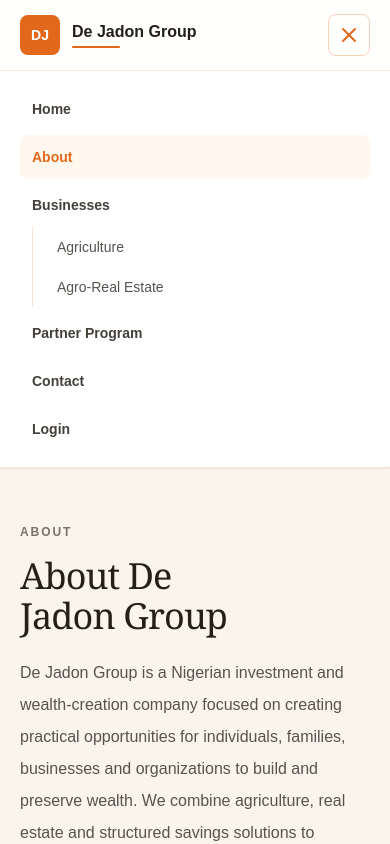
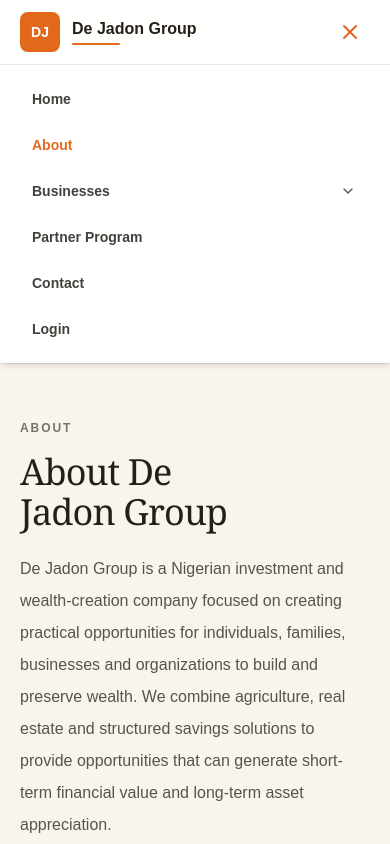
Before and after one commit to Emiloart/Dejadongroup, a Next.js app: page /about in a window 390 px wide. Both pictures are taken after a click on the button "Open navigation". Shown: the top 844 px of the page. Built offline with nearby package versions, Linux system fonts and the light colour scheme.

Commit message:
Improve desktop and mobile navigation

```diff
--- a/src/components/site-header.tsx
+++ b/src/components/site-header.tsx
@@ -7,78 +7,88 @@
 import { businesses, mainNavigation } from "@/lib/site-data";
 
 function isActivePath(pathname: string, href: string) {
-  if (href === "/") return pathname === href;
-  return pathname === href || pathname.startsWith(`${href}/`);
+  return href === "/" ? pathname === "/" : pathname === href || pathname.startsWith(`${href}/`);
 }
 
 export function SiteHeader() {
   const pathname = usePathname();
   const [menuOpen, setMenuOpen] = useState(false);
   const [businessesOpen, setBusinessesOpen] = useState(false);
+  const [mobileBusinessesOpen, setMobileBusinessesOpen] = useState(false);
   const dropdownRef = useRef<HTMLDivElement>(null);
+  const dropdownButtonRef = useRef<HTMLButtonElement>(null);
+  const firstBusinessLinkRef = useRef<HTMLAnchorElement>(null);
+  const mobileMenuButtonRef = useRef<HTMLButtonElement>(null);
 
   useEffect(() => {
     setMenuOpen(false);
     setBusinessesOpen(false);
+    setMobileBusinessesOpen(false);
   }, [pathname]);
 
   useEffect(() => {
-    function closeDropdown(event: MouseEvent) {
+    function onPointerDown(event: PointerEvent) {
       if (!dropdownRef.current?.contains(event.target as Node)) setBusinessesOpen(false);
     }
-
-    document.addEventListener("mousedown", closeDropdown);
-    return () => document.removeEventListener("mousedown", closeDropdown);
-  }, []);
+    function onKeyDown(event: KeyboardEvent) {
+      if (event.key !== "Escape") return;
+      if (businessesOpen) {
+        setBusinessesOpen(false);
+        dropdownButtonRef.current?.focus();
+      } else if (menuOpen) {
+        setMenuOpen(false);
+        mobileMenuButtonRef.current?.focus();
+      }
+    }
+    document.addEventListener("pointerdown", onPointerDown);
+    document.addEventListener("keydown", onKeyDown);
+    return () => {
+      document.removeEventListener("pointerdown", onPointerDown);
+      document.removeEventListener("keydown", onKeyDown);
+    };
+  }, [businessesOpen, menuOpen]);
 
   return (
-    <header className="sticky top-0 z-40 border-b border-orangeAction/15 bg-white/95 shadow-sm backdrop-blur">
-      <div className="mx-auto flex max-w-7xl items-center justify-between gap-5 px-5 py-3.5 sm:px-6 lg:px-8">
-        <Link href="/" className="group flex min-w-0 items-center gap-3">
-          <span className="flex h-10 w-10 shrink-0 items-center justify-center rounded-card bg-orangeAction text-sm font-bold text-white">
-            DJ
-          </span>
+    <header className="sticky top-0 z-40 border-b border-ink/10 bg-white/95 backdrop-blur">
+      <div className="mx-auto flex max-w-7xl items-center justify-between gap-5 px-5 py-3 sm:px-6 lg:px-8">
+        <Link href="/" aria-label="De Jadon Group, home" onClick={() => setMenuOpen(false)} className="group flex min-w-0 items-center gap-3">
+          <span className="flex h-10 w-10 shrink-0 items-center justify-center rounded-card bg-orangeAction text-sm font-bold text-white">DJ</span>
           <span className="min-w-0">
             <span className="block truncate text-base font-semibold leading-tight text-ink">De Jadon Group</span>
-            <span className="mt-1 block h-0.5 w-12 rounded-full bg-orangeAction transition group-hover:w-20" />
+            <span className="mt-1 block h-0.5 w-12 rounded-full bg-orangeAction transition-all group-hover:w-20" />
           </span>
         </Link>
 
-        <nav aria-label="Main navigation" className="hidden items-center gap-1 lg:flex">
+        <nav aria-label="Main navigation" className="hidden items-center gap-0.5 lg:flex">
           {mainNavigation.map((item) => {
             const active = isActivePath(pathname, item.href);
-
             if (item.label === "Businesses") {
               return (
                 <div key={item.href} ref={dropdownRef} className="relative">
                   <button
+                    ref={dropdownButtonRef}
                     type="button"
                     aria-expanded={businessesOpen}
-                    aria-haspopup="menu"
-                    className={`flex items-center gap-1 rounded-card px-3 py-2 text-sm font-semibold transition ${
-                      active ? "bg-orange-50 text-orangeAction" : "text-stone-700 hover:bg-orange-50 hover:text-orangeAction"
-                    }`}
+                    aria-controls="desktop-business-links"
+                    className={`flex items-center gap-1.5 rounded-card px-3 py-2.5 text-sm font-semibold transition-colors hover:text-orangeAction ${active ? "text-orangeAction" : "text-stone-700"}`}
                     onClick={() => setBusinessesOpen((open) => !open)}
+                    onKeyDown={(event) => {
+                      if (event.key === "ArrowDown") {
+                        event.preventDefault();
+                        setBusinessesOpen(true);
+                        requestAnimationFrame(() => firstBusinessLinkRef.current?.focus());
+                      }
+                    }}
                   >
                     Businesses
-                    <ChevronDown aria-hidden="true" className={`h-4 w-4 transition ${businessesOpen ? "rotate-180" : ""}`} />
+                    <ChevronDown aria-hidden="true" className={`h-4 w-4 transition-transform ${businessesOpen ? "rotate-180" : ""}`} />
                   </button>
                   {businessesOpen ? (
-                    <div
-                      role="menu"
-                      className="absolute left-0 top-full mt-2 w-64 rounded-card border border-orangeAction/15 bg-white p-2 shadow-xl"
-                    >
-                      <Link role="menuitem" href="/businesses" className="block rounded-card px-3 py-2.5 text-sm font-semibold text-ink hover:bg-orange-50">
-                        All Businesses
-                      </Link>
-                      <div className="my-1 border-t border-stone-100" />
+                    <div id="desktop-business-links" className="absolute left-0 top-full mt-2 w-64 rounded-card border border-ink/10 bg-white p-2 shadow-lg shadow-ink/10">
+                      <Link ref={firstBusinessLinkRef} href="/businesses" onClick={() => setBusinessesOpen(false)} className="block rounded-card px-3 py-2.5 text-sm font-semibold text-ink hover:bg-orange-50 hover:text-orangeAction">All Businesses</Link>
+                      <div className="my-1 border-t border-ink/10" />
                       {businesses.map((business) => (
-                        <Link
-                          key={business.href}
-                          role="menuitem"
-                          href={business.href}
-                          className="block rounded-card px-3 py-2.5 text-sm font-semibold text-stone-600 hover:bg-orange-50 hover:text-orangeAction"
-                        >
+                        <Link key={business.href} href={business.href} aria-current={isActivePath(pathname, business.href) ? "page" : undefined} onClick={() => setBusinessesOpen(false)} className="block rounded-card px-3 py-2.5 text-sm font-medium text-stone-600 hover:bg-orange-50 hover:text-orangeAction">
                           {business.name}
                         </Link>
                       ))}
@@ -87,15 +97,12 @@
                 </div>
               );
             }
-
             return (
               <Link
                 key={item.href}
                 href={item.href}
                 aria-current={active ? "page" : undefined}
-                className={`rounded-card px-3 py-2 text-sm font-semibold transition ${
-                  active ? "bg-orange-50 text-orangeAction" : "text-stone-700 hover:bg-orange-50 hover:text-orangeAction"
-                } ${item.label === "Login" ? "ml-2 border border-orangeAction bg-orangeAction text-white hover:bg-orange-700 hover:text-white" : ""}`}
+                className={`rounded-card px-3 py-2.5 text-sm font-semibold transition-colors ${item.label === "Login" ? "ml-2 border border-orangeAction bg-orangeAction text-white hover:bg-orange-700" : active ? "text-orangeAction" : "text-stone-700 hover:text-orangeAction"}`}
               >
                 {item.label}
               </Link>
@@ -104,10 +111,12 @@
         </nav>
 
         <button
+          ref={mobileMenuButtonRef}
           type="button"
-          aria-label="Toggle navigation"
+          aria-label={menuOpen ? "Close navigation" : "Open navigation"}
           aria-expanded={menuOpen}
-          className="rounded-card border border-orangeAction/30 p-2 text-orangeAction lg:hidden"
+          aria-controls="mobile-navigation"
+          className="rounded-card p-2 text-orangeAction hover:bg-orange-50 lg:hidden"
           onClick={() => setMenuOpen((open) => !open)}
         >
           {menuOpen ? <X aria-hidden="true" className="h-6 w-6" /> : <Menu aria-hidden="true" className="h-6 w-6" />}
@@ -115,30 +124,32 @@
       </div>
 
       {menuOpen ? (
-        <div className="max-h-[calc(100vh-69px)] overflow-y-auto border-t border-orangeAction/15 bg-white px-5 py-4 shadow-sm lg:hidden">
-          <nav aria-label="Mobile navigation" className="grid gap-1">
-            {mainNavigation.map((item) => (
+        <div id="mobile-navigation" className="max-h-[calc(100dvh-64px)] overflow-y-auto border-t border-ink/10 bg-white px-5 py-3 shadow-md lg:hidden">
+          <nav aria-label="Mobile navigation" className="mx-auto grid max-w-7xl gap-0.5 sm:px-1">
+            {mainNavigation.map((item) => {
+              const active = isActivePath(pathname, item.href);
+              return (
                 <div key={item.href}>
-                <Link
-                  href={item.href}
-                  aria-current={isActivePath(pathname, item.href) ? "page" : undefined}
-                  className={`block rounded-card px-3 py-3 text-sm font-semibold ${
-                    isActivePath(pathname, item.href) ? "bg-orange-50 text-orangeAction" : "text-stone-700 hover:bg-orange-50"
-                  }`}
-                >
-                  {item.label}
-                </Link>
                   {item.label === "Businesses" ? (
-                  <div className="ml-3 grid border-l border-orangeAction/20 pl-3">
+                    <div className="flex items-center">
+                      <Link href={item.href} onClick={() => setMenuOpen(false)} aria-current={active ? "page" : undefined} className={`flex-1 rounded-card px-3 py-3 text-sm font-semibold ${active ? "text-orangeAction" : "text-stone-700 hover:text-orangeAction"}`}>Businesses</Link>
+                      <button type="button" aria-label="Show business pages" aria-expanded={mobileBusinessesOpen} aria-controls="mobile-business-links" className="flex h-11 w-11 items-center justify-center rounded-card text-stone-600 hover:bg-orange-50 hover:text-orangeAction" onClick={() => setMobileBusinessesOpen((open) => !open)}>
+                        <ChevronDown aria-hidden="true" className={`h-4 w-4 transition-transform ${mobileBusinessesOpen ? "rotate-180" : ""}`} />
+                      </button>
+                    </div>
+                  ) : (
+                    <Link href={item.href} onClick={() => setMenuOpen(false)} aria-current={active ? "page" : undefined} className={`block rounded-card px-3 py-3 text-sm font-semibold ${active ? "text-orangeAction" : "text-stone-700 hover:text-orangeAction"}`}>{item.label}</Link>
+                  )}
+                  {item.label === "Businesses" && mobileBusinessesOpen ? (
+                    <div id="mobile-business-links" className="ml-3 grid border-l border-orangeAction/25 pl-3">
                       {businesses.map((business) => (
-                      <Link key={business.href} href={business.href} className="rounded-card px-3 py-2.5 text-sm font-medium text-stone-600 hover:text-orangeAction">
-                        {business.name}
-                      </Link>
+                        <Link key={business.href} href={business.href} onClick={() => setMenuOpen(false)} aria-current={isActivePath(pathname, business.href) ? "page" : undefined} className="rounded-card px-3 py-2.5 text-sm font-medium text-stone-600 hover:text-orangeAction">{business.name}</Link>
                       ))}
                     </div>
                   ) : null}
                 </div>
-            ))}
+              );
+            })}
           </nav>
         </div>
       ) : null}
```
Lines whose indentation alone changed are shown as unchanged.
